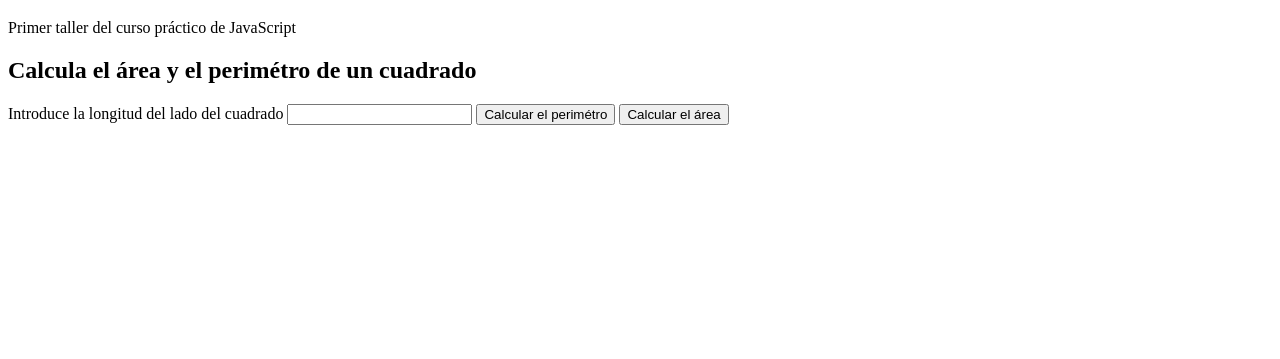
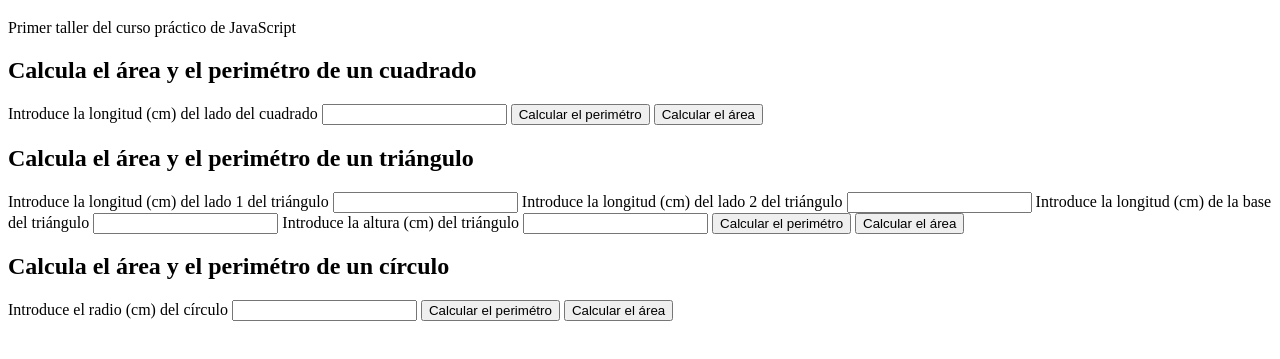
Before and after one commit to tioeduardo93/curso-practico-js, a plain HTML site: page figuras-geometricas/index.html in a window 1280 px wide. Shown: the part 61-420 px from the top of the page. Drawn offline with Linux system fonts and the light colour scheme.

Commit message:
se amplio el código de index.html y figuras-variables.js para sacar el perimetro y el área del triángulo y el círculo. Hay un problema de suma con el perimetro del triángulo y el diámetro de la circunferencia que se debe resolver

```diff
--- a/figuras-geometricas/figuras-variables.js
+++ b/figuras-geometricas/figuras-variables.js
@@ -1,7 +1,7 @@
 //CÓDIGO PARA EL CUADRADO
 
 function perimetroCuadrado (lado){
-   return lado * 4;
+   return lado*4;
 }
 
 function areaCuadrado (lado){
@@ -11,7 +11,7 @@ function areaCuadrado (lado){
 //CÓDIGO PARA EL TRIÁNGULO
 
 function perimetroTriangulo (lado1, lado2, base){
-   return lado1 + lado2 + base;
+   return (lado1 + lado2 + base);
 }
 
 function areaTriangulo (base, altura){
@@ -38,10 +38,12 @@ function areaCirculo(radio){
 
 //AQUI INTERACTUAMOS CON EL HTML
 
+//cuadrado
+
 function calcularPerimetroCuadrado(){
-    const input = document.getElementById("inputCuadrado"); //aqui mandamos a llamar el elemento con el id "inputCuadrado"
+    const lado = document.getElementById("inputCuadrado"); //aqui mandamos a llamar el elemento con el id "inputCuadrado"
 
-    const value = input.value; //llamamos al valor de la const "input", que se encuentra justo arriba
+    const value = lado.value; //llamamos al valor de la const "lado", que se encuentra justo arriba
 
     const perimetro = perimetroCuadrado(value); //utilizamos la funcion "perimetroCuadrado" y le damos como parametro el valor de "value"
 
@@ -51,9 +53,69 @@ function calcularPerimetroCuadrado(){
 function calcularAreaCuadrado(){
     const input = document.getElementById("inputCuadrado");
 
-    const value = input.value;
+    const valueLado = input.value;
 
-    const area = areaCuadrado(value);
+    const area = areaCuadrado(valueLado);
 
     alert(area);
 }
+
+//triángulo
+
+function calcularPerimetroTriangulo(){
+    const lado1 = document.getElementById("inputTrianguloLado1");
+
+    const value1 = lado1.value;
+
+    const lado2 = document.getElementById("inputTrianguloLado2");
+
+    const value2 = lado2.value;
+
+    const base = document.getElementById("inputTrianguloBase");
+
+    const valueBase = base.value;
+
+    const perimetro = perimetroTriangulo(value1, value2, valueBase);
+
+    alert(perimetro);
+}
+
+function calcularAreaTriangulo(){
+    const base = document.getElementById("inputTrianguloBase");
+
+    const valueBase = base.value;
+
+    const altura = document.getElementById("inputTrianguloAltura");
+
+    const valueAltura = altura.value;
+
+    const area = areaTriangulo(valueBase, valueAltura);
+
+    alert(area);
+}
+
+//círculo
+
+function calcularPerimetroCirculo(){
+    const radio = document.getElementById("inputCirculo");
+
+    const valueRadio = radio.value;
+
+    const diametro = diametroCirculo(valueRadio);
+
+    const perimetro = circunferencia(valueRadio);
+
+    alert(perimetro);
+}
+
+function calcularAreaCirculo(){
+    const radio = document.getElementById("inputCirculo");
+
+    const valueRadio = radio.value;
+
+    const diametro = diametroCirculo(valueRadio);
+
+    const area = areaCirculo(valueRadio);
+
+    alert(area);
+}
--- a/figuras-geometricas/index.html
+++ b/figuras-geometricas/index.html
@@ -21,19 +21,71 @@
 
     </header>
 
+    <!--FORMULARIO DEL CUADRADO-->
+
     <section class="formulario-cuadrado">
 
         <h2>Calcula el área y el perimétro de un cuadrado</h2>
 
         <form>
 
-            <label for="inputCuadrado">Introduce la longitud del lado del cuadrado</label>
+            <label for="inputCuadrado">Introduce la longitud (cm) del lado del cuadrado</label>
 
             <input id="inputCuadrado" type="number">
 
             <button type="button" onclick="calcularPerimetroCuadrado()">Calcular el perimétro</button>
             <button type="button" onclick="calcularAreaCuadrado()">Calcular el área</button>
             <!--con las funciones de "onclick" estamos enlazando los botones a nuestro archivo js-->
+
+        </form>
+
+    </section>
+
+    <!--FORMULARIO DEL TRIÁNGULO-->
+
+    <section class="formulario-triangulo">
+
+        <h2>Calcula el área y el perimétro de un triángulo</h2>
+
+        <form>
+
+            <label for="inputTrianguloLado1">Introduce la longitud (cm) del lado 1 del triángulo</label>
+
+            <input id="inputTrianguloLado1" type="number">
+
+            <label for="inputTrianguloLado2">Introduce la longitud (cm) del lado 2 del triángulo</label>
+
+            <input id="inputTrianguloLado2" type="number">
+
+            <label for="inputTrianguloBase">Introduce la longitud (cm) de la base del triángulo</label>
+
+            <input id="inputTrianguloBase" type="number">
+
+            <label for="inputTrianguloAltura">Introduce la altura (cm) del triángulo</label>
+
+            <input id="inputTrianguloAltura" type="number">
+
+            <button type="button" onclick="calcularPerimetroTriangulo()">Calcular el perimétro</button>
+            <button type="button" onclick="calcularAreaTriangulo()">Calcular el área</button>
+
+        </form>
+
+    </section>
+
+    <!--FORMULARIO DEL CÍRCULO-->
+
+    <section class="formulario-circulo">
+
+        <h2>Calcula el área y el perimétro de un círculo</h2>
+
+        <form>
+
+            <label for="inputCirculo">Introduce el radio (cm) del círculo</label>
+
+            <input id="inputCirculo" type="number">
+
+            <button type="button" onclick="calcularPerimetroCirculo()">Calcular el perimétro</button>
+            <button type="button" onclick="calcularAreaCirculo()">Calcular el área</button>
 
         </form>
 
```
